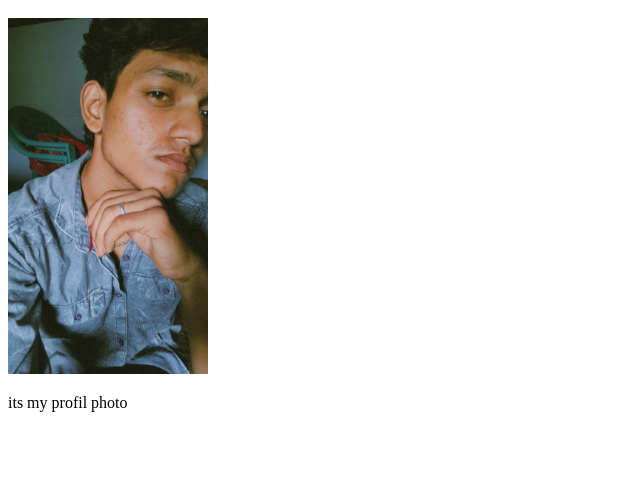
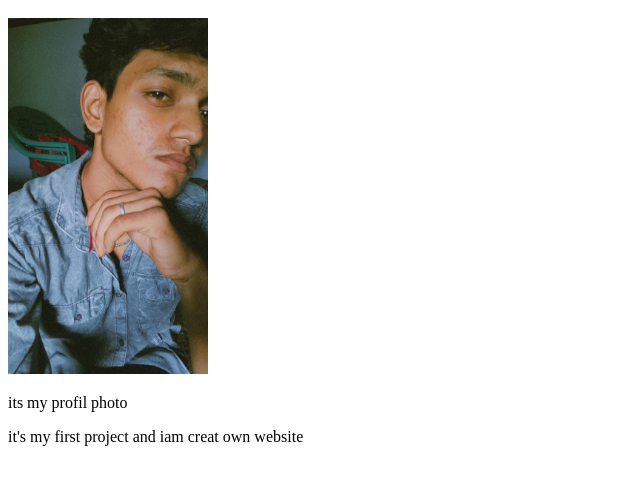
Before and after one commit to ranjithb17/ranjith-first-project, a plain HTML site: page index.html in a window 1280 px wide. Shown: the part 120-604 px from the top of the page, without its empty margins (0-640 px from the left). Drawn offline with Linux system fonts and the light colour scheme.

Commit message:
addad para

```diff
--- a/index.html
+++ b/index.html
@@ -10,5 +10,6 @@
     <h1>New Name</h1>
     <img width="200px" src="my photo.jpg.jpg" alt="">
     <p>its my profil photo</p>
+    <p>it's my first project and iam creat own website</p>
 </body>
 </html>
```
